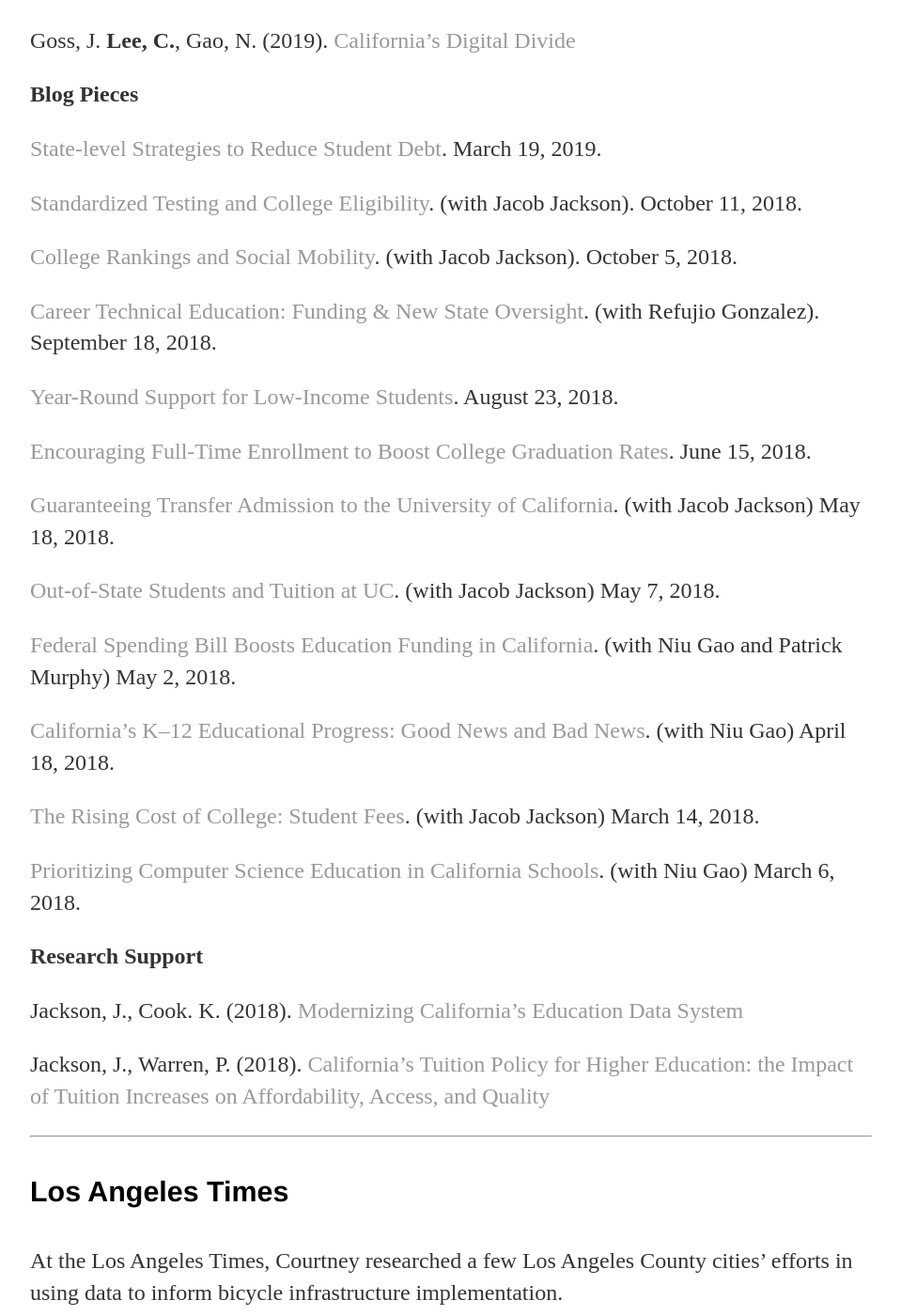
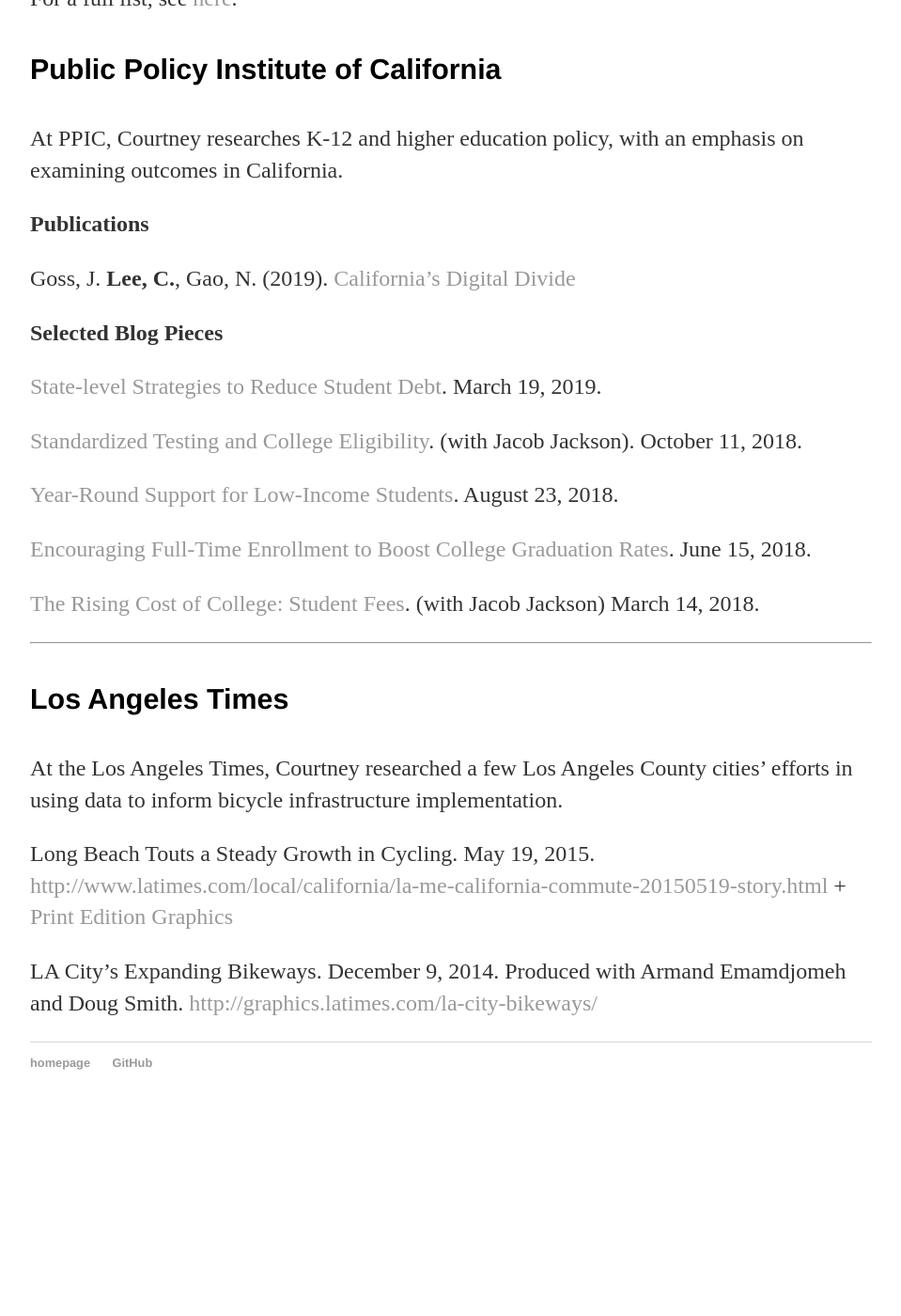
Before and after one commit to leecourt98/leecourt98.github.io, a Jekyll site: the page built from cv/index.md, in a window 1280 px wide and 1400 px high, scrolled down 760 px. Shown: the whole window at 94% size, without its empty margins (160-1119 px from the left). Built offline with Jekyll 4.4.1, drawn with Linux system fonts in a browser that asks for light colours; after the commit the page ends 1960 px from its top, so only the background shows below that; some of the changed text lies outside the part shown.

Commit message:
Update index.md

```diff
--- a/cv/index.md
+++ b/cv/index.md
@@ -11,7 +11,12 @@
 ### Education
 BS in Mathematics, minor in Statistics from University of California, Los Angeles
 
-### Selected Publications
+### Job Experience
+Research Associate, Public Policy Institute of California
+Evaluation, Operations, and Research Associate, ScholarMatch
+
+### Published Work
+For a full list, see [here](link tbd).
 
 #### Public Policy Institute of California
 
@@ -21,37 +26,17 @@
 
 Goss, J. **Lee, C.**, Gao, N. (2019). [California's Digital Divide](https://www.ppic.org/publication/californias-digital-divide/)
 
-**Blog Pieces**
+**Selected Blog Pieces**
 
 [State-level Strategies to Reduce Student Debt](https://www.ppic.org/blog/state-level-strategies-to-reduce-student-debt/). March 19, 2019.
 
 [Standardized Testing and College Eligibility](http://www.ppic.org/blog/standardized-testing-and-college-eligibility/). (with Jacob Jackson). October 11, 2018.
 
-[College Rankings and Social Mobility](http://www.ppic.org/blog/college-rankings-and-social-mobility/). (with Jacob Jackson). October 5, 2018.
-
-[Career Technical Education: Funding & New State Oversight](http://www.ppic.org/blog/career-technical-education-funding-and-new-state-oversight/). (with Refujio Gonzalez). September 18, 2018.
-
 [Year-Round Support for Low-Income Students](http://www.ppic.org/blog/year-round-support-for-low-income-students/). August 23, 2018.
 
 [Encouraging Full-Time Enrollment to Boost College Graduation Rates](http://www.ppic.org/blog/encouraging-full-time-enrollment-to-boost-college-graduation-rates/). June 15, 2018.
 
-[Guaranteeing Transfer Admission to the University of California](http://www.ppic.org/blog/guaranteeing-transfer-admission-to-the-university-of-california/). (with Jacob Jackson) May 18, 2018.
-
-[Out-of-State Students and Tuition at UC](http://www.ppic.org/blog/out-of-state-students-and-tuition-at-uc/). (with Jacob Jackson) May 7, 2018.
-
-[Federal Spending Bill Boosts Education Funding in California](http://www.ppic.org/blog/federal-spending-bill-boosts-education-funding-in-california/). (with Niu Gao and Patrick Murphy) May 2, 2018.
-
-[California’s K–12 Educational Progress: Good News and Bad News](http://www.ppic.org/blog/californias-k-12-educational-progress-good-news-bad-news/). (with Niu Gao) April 18, 2018.
-
 [The Rising Cost of College: Student Fees](http://www.ppic.org/blog/rising-cost-college-student-fees/). (with Jacob Jackson) March 14, 2018.
-
-[Prioritizing Computer Science Education in California Schools](http://www.ppic.org/blog/making-computer-science-priority-california-schools/). (with Niu Gao) March 6, 2018.
-
-**Research Support**
-
-Jackson, J., Cook. K. (2018). [Modernizing California's Education Data System](https://www.ppic.org/publication/modernizing-californias-education-data-system/)
-
-Jackson, J., Warren, P. (2018). [California’s Tuition Policy for Higher Education: the Impact of Tuition Increases on Affordability, Access, and Quality](http://www.ppic.org/publication/californias-tuition-policy-for-higher-education-the-impact-of-tuition-increases-on-affordability-access-and-quality/)
 
 ---
 #### Los Angeles Times
```
